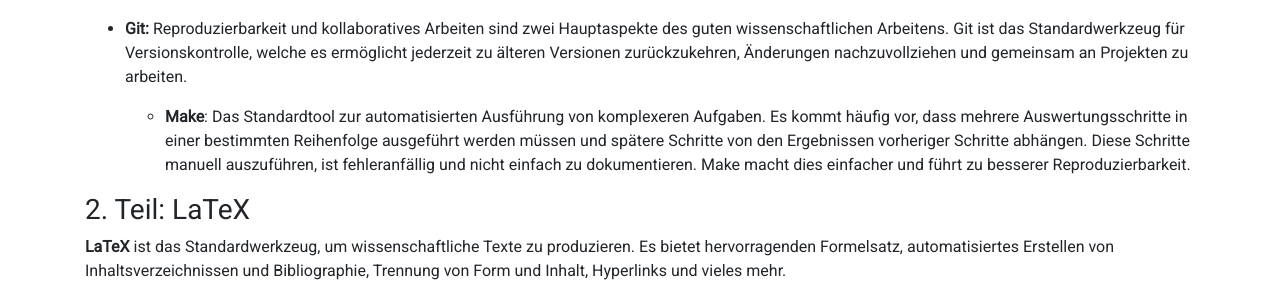
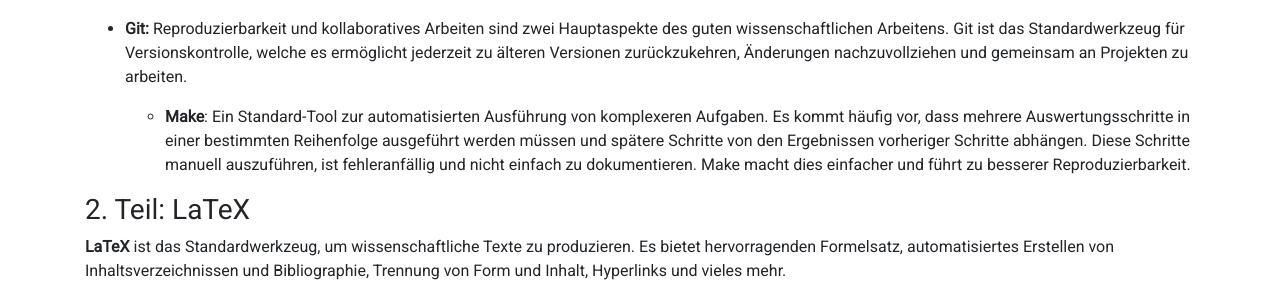
Before and after one commit to pep-dortmund/homepage-toolbox, a Jekyll site: the page built from index.md, in a window 1280 px wide and 900 px high, scrolled down 780 px. Shown: the part 153-452 px from the top of the window. Built offline with Jekyll 4.4.1, drawn with Linux system fonts in a browser that asks for light colours; nearby versions of some CDN libraries.

Commit message:
Update index.md

```diff
--- a/index.md
+++ b/index.md
@@ -64,7 +64,7 @@
   welche es ermöglicht jederzeit zu älteren Versionen zurückzukehren,
   Änderungen nachzuvollziehen und gemeinsam an Projekten zu arbeiten.
 
-  * **Make**: Das Standardtool zur automatisierten Ausführung von komplexeren Aufgaben.
+  * **Make**: Ein Standard-Tool zur automatisierten Ausführung von komplexeren Aufgaben.
   Es kommt häufig vor, dass mehrere Auswertungsschritte in einer bestimmten Reihenfolge
   ausgeführt werden müssen und spätere Schritte von den Ergebnissen vorheriger Schritte abhängen.
   Diese Schritte manuell auszuführen, ist fehleranfällig und nicht einfach zu dokumentieren.
```
